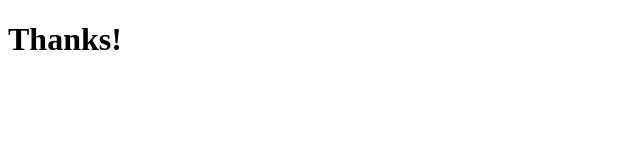
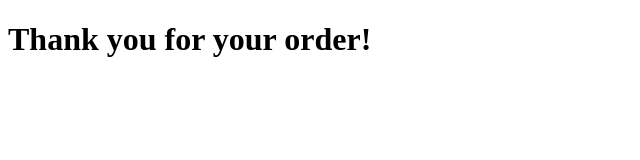
Before and after one commit to alo924/hw2, a plain HTML site: page submission.html in a window 1280 px wide. Shown: the whole page, without its empty margins (0-640 px from the left). Drawn offline with Linux system fonts and the light colour scheme.

Commit message:
form check

```diff
--- a/submission.html
+++ b/submission.html
@@ -3,9 +3,9 @@
 <head>
     <meta charset="UTF-8">
     <meta name="viewport" content="width=device-width, initial-scale=1.0">
-    <title>Document</title>
+    <title>Thank you for your order!</title>
 </head>
 <body>
-    <h1>Thanks!</h1>
+    <h1>Thank you for your order!</h1>
 </body>
 </html>
```
Also changed, not shown: index.html (+1 -1 lines).
